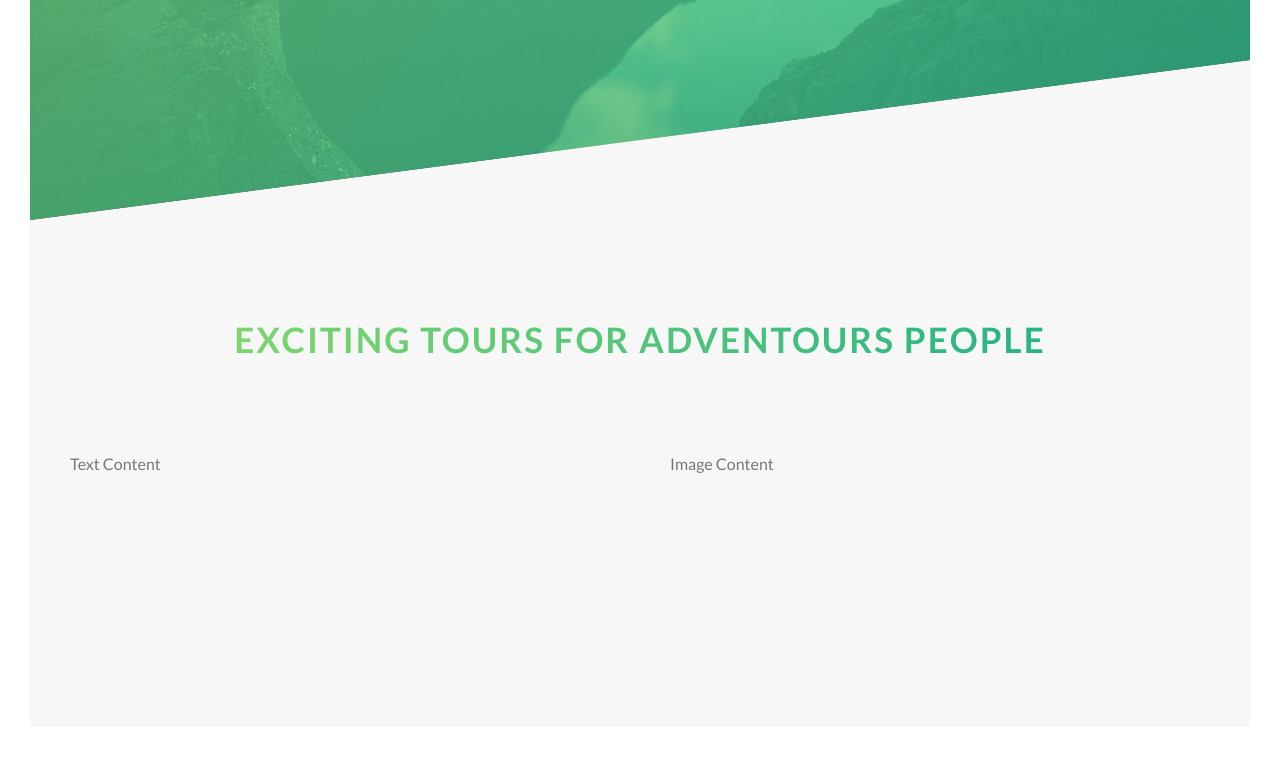
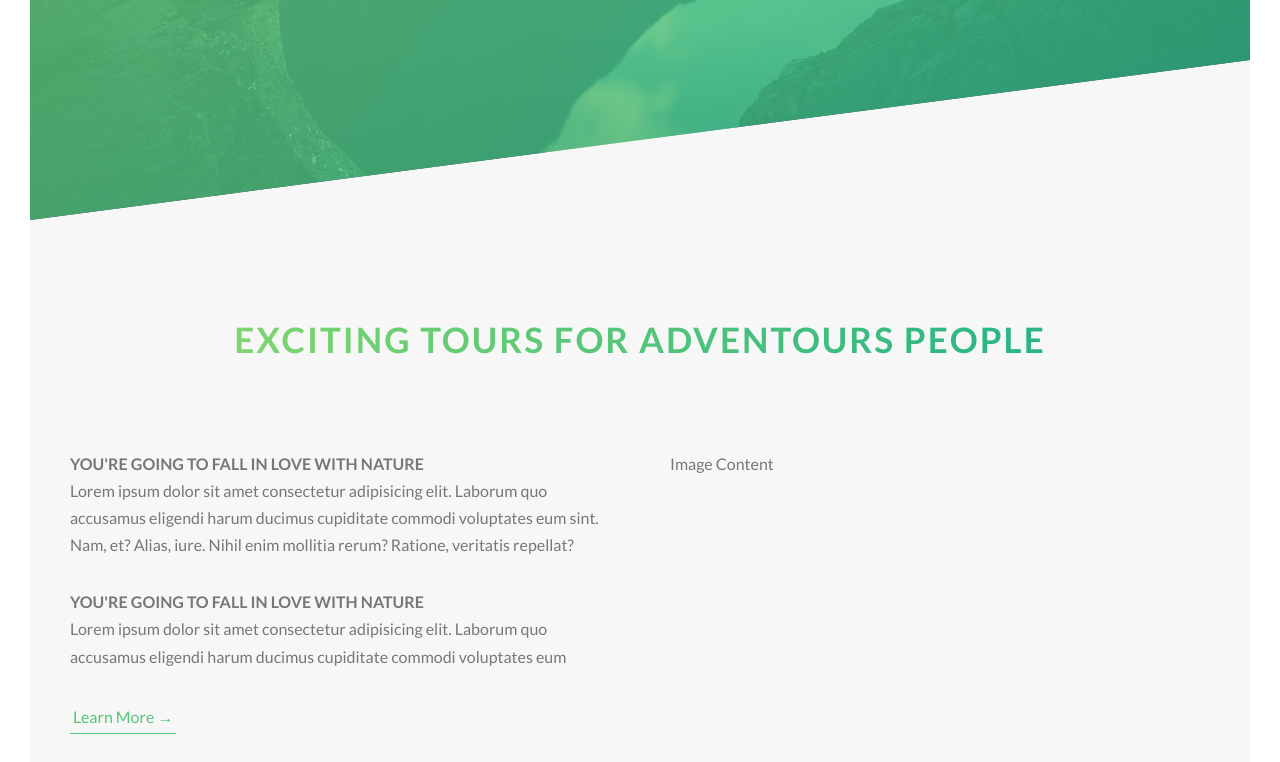
Before and after one commit to jindamavi/natours, a website: page index.html in a window 1280 px wide. Shown: the part 570-1332 px from the top of the page. Drawn offline with nearby package versions, Linux system fonts and the light colour scheme; files that its build step writes are made by us from their sources.

Commit message:
about section - text content with button styling

```diff
--- a/index.html
+++ b/index.html
@@ -38,7 +38,12 @@
             </div>
             <div class="row">
                 <div class="col-1-of-2">
-                    Text Content
+                    <h3 class="heading-tertiary">You're going to fall in love with nature</h3>
+                    <p class="paragraph">Lorem ipsum dolor sit amet consectetur adipisicing elit. Laborum quo accusamus eligendi harum ducimus cupiditate commodi voluptates eum sint. Nam, et? Alias, iure. Nihil enim mollitia rerum? Ratione, veritatis repellat?</p>
+                    <h3 class="heading-tertiary">You're going to fall in love with nature</h3>
+                    <p class="paragraph">Lorem ipsum dolor sit amet consectetur adipisicing elit. Laborum quo accusamus eligendi harum ducimus cupiditate commodi voluptates eum </p>
+
+                    <a href="#" class="btn-text">Learn More &rarr;</a>
                 </div>
                 <div class="col-1-of-2">
                     Image Content
--- a/sass/abstracts/_variables.scss
+++ b/sass/abstracts/_variables.scss
@@ -12,3 +12,6 @@ $color-grey-light-1: #f7f7f7;
 $grid-width: 114rem;
 $grid-gutter-vertical: 8rem;
 $grid-gutter-horizontal: 6rem;
+
+// FONT
+$default-font-size: 1.6rem;
--- a/sass/base/_typograpgy.scss
+++ b/sass/base/_typograpgy.scss
@@ -1,6 +1,6 @@
 body {
     font-family: "Lato", sans-serif;
-    font-size: 1.6rem;
+    font-size: $default-font-size;
     line-height: 1.7;
     font-weight: 400;
     color: $color-grey-dark;
@@ -23,3 +23,17 @@ body {
       text-shadow: 0.5rem 1rem 2rem rgba($color-black, 0.2);
     }
   }
+
+  .heading-tertiary {
+    font-size: $default-font-size;
+    text-transform: uppercase;
+    font-weight: 700;
+  }
+
+  .paragraph {
+    font-size: $default-font-size;
+
+    &:not(:last-child) {
+      margin-bottom: 3rem;
+    }
+  }
--- a/sass/components/_button.scss
+++ b/sass/components/_button.scss
@@ -53,3 +53,28 @@
     animation-fill-mode: backwards;
   }
 }
+
+.btn-text {
+  &:link,
+  &:visited {
+    font-size: $default-font-size;
+    color: $color-primary;
+    display: inline-block;
+    padding: 3px;
+    text-decoration: none;
+    border-bottom: 1px solid $color-primary;
+    transition: all 0.2s;
+  }
+
+  &:hover {
+    background-color: $color-primary;
+    color: $color-white;
+    box-shadow: 0 1rem 2rem rgba($color-black, 0.2);
+    transform: translateY(-2px);
+  }
+
+  &:active {
+    box-shadow: 0 0.5rem 1rem rgba($color-black, 0.2);
+    transform: translateY(0px);
+  }
+}
```
